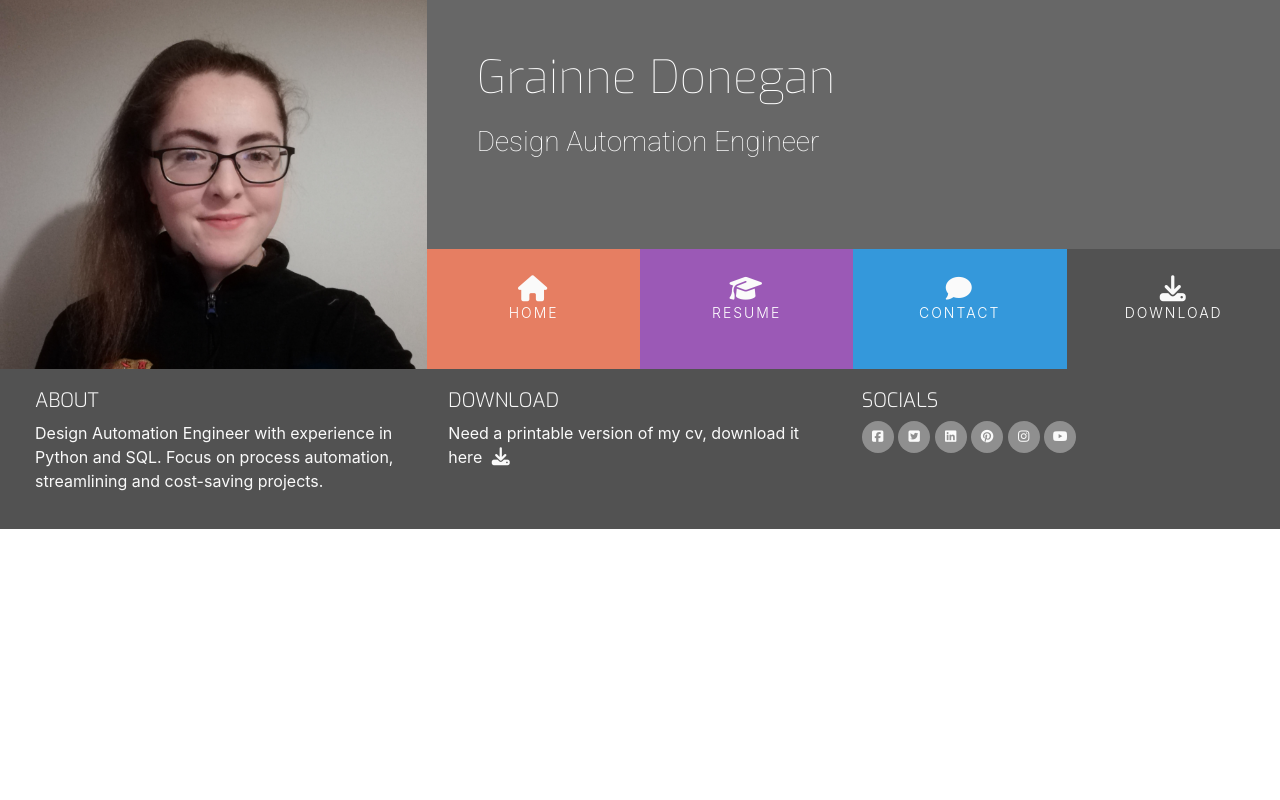
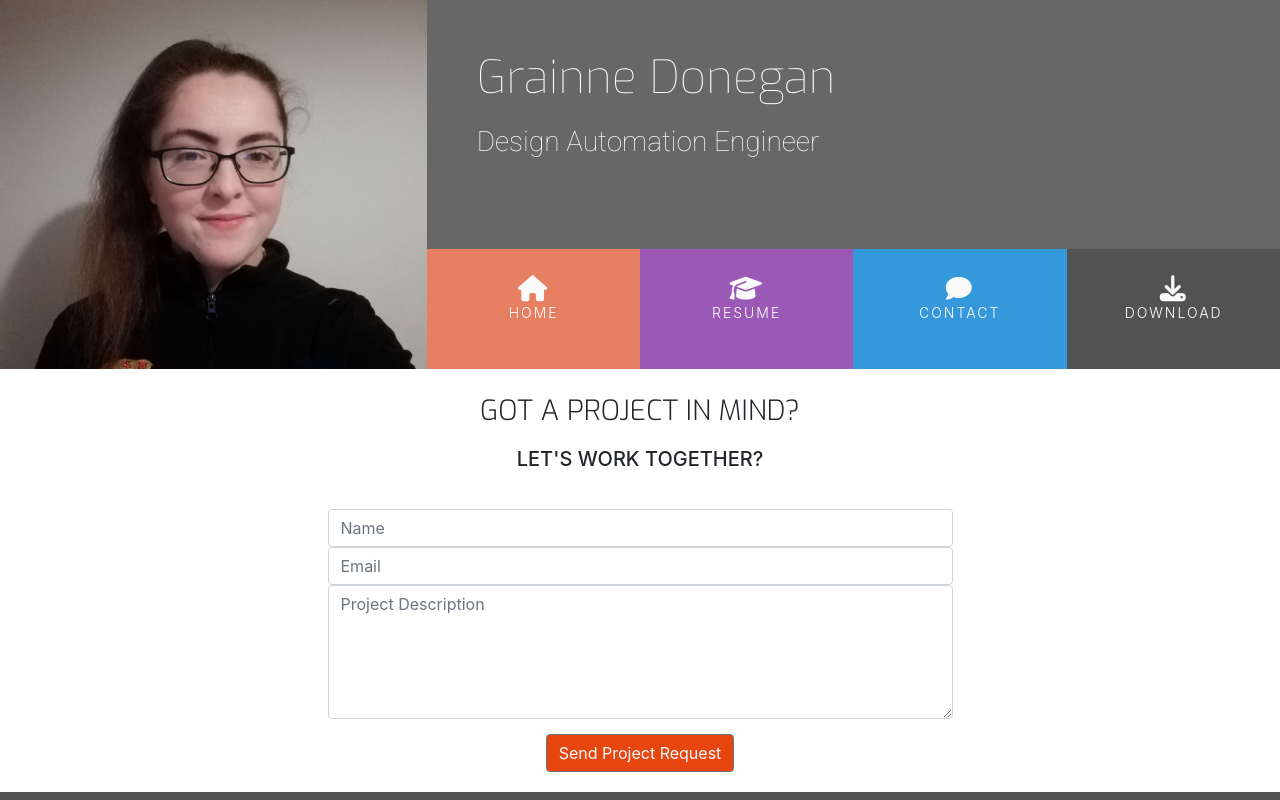
Before and after one commit to Grawnya/bootstrap-resume, a plain HTML site: page contact.html in a window 1280 px wide. Shown: the top 800 px of the page. Drawn offline with nearby package versions, Linux system fonts and the light colour scheme.

Commit message:
create contact form for resume

```diff
--- a/assets/css/styles.css
+++ b/assets/css/styles.css
@@ -31,6 +31,10 @@
 
 .ui-menu-color-download {
     background-color: #525252;
+}
+
+.bg-color-contact {
+    background-color: #fff;
 }
 
 /* special paddings/margin/text */
@@ -323,3 +327,34 @@ footer {
 .history-items {
     margin-bottom: 30px;
 }
+
+/* contact form */
+.contact-heading {
+   font-family: "Exo", sans-serif;
+   font-weight: 300;
+   margin-top: 25px;
+   margin-bottom: 20px;
+}
+
+.center-form {
+    padding-top: 10px;
+    margin: 0 auto;
+    max-width: 70%;
+}
+
+button[type="submit"] {
+    margin-top: 15px;
+    margin-bottom: 20px;
+    color: #fafafa;
+    background-color: #e84610;
+}
+
+/* Media Queries */
+
+@media(min-width: 992px) {
+    .center-form {
+        padding-top: 30px;
+        min-height: 240px;
+        max-width: 50%;
+    }
+}
--- a/contact.html
+++ b/contact.html
@@ -43,7 +43,25 @@
             </div>
         </div>
     </header>
-    <section>
+    <section class="container-fluid">
+        <div class="row bg-color-contact">
+            <div class="col">
+                <h3 class="contact-heading uppercase text-center">Got a project in mind?</h3>
+                <h5 class="uppercase text-center">Let's work together?</h5>
+                <div class="center-form">
+                    <form action="">
+                        <input type="text" name="name" id="fullname" class="form-control" placeholder="Name" required>
+                        <input type="email" name="email" id="emailaddress" class="form-control" placeholder="Email" required>
+                        <textarea name="projectsummary" id="projectsummary" rows="5" class="form-control" placeholder="Project Description"></textarea>
+                        <div class="form-row text-center">
+                            <div class="col">
+                                <button type="submit" class="btn btn-secondary">Send Project Request</button>
+                            </div>
+                        </div>
+                    </form>
+                </div>
+            </div>
+        </div>
 
     </section>
     <footer class="container-fluid">
```
